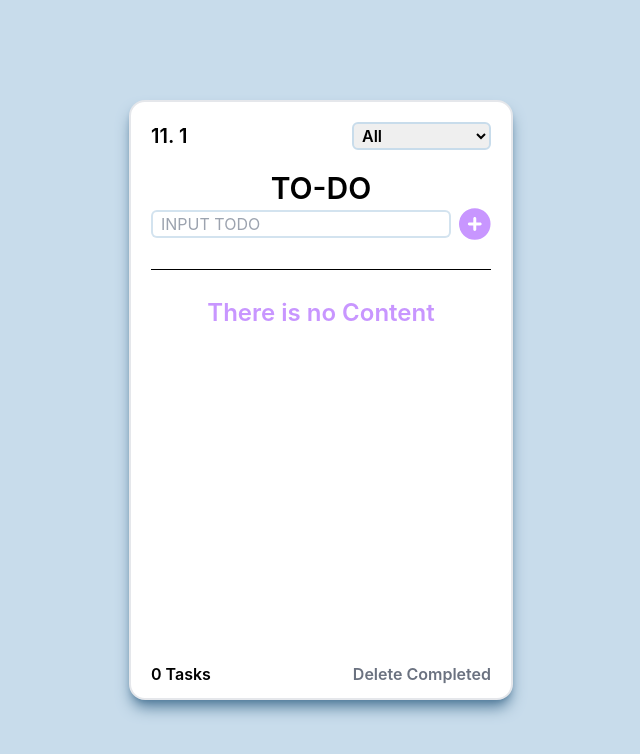
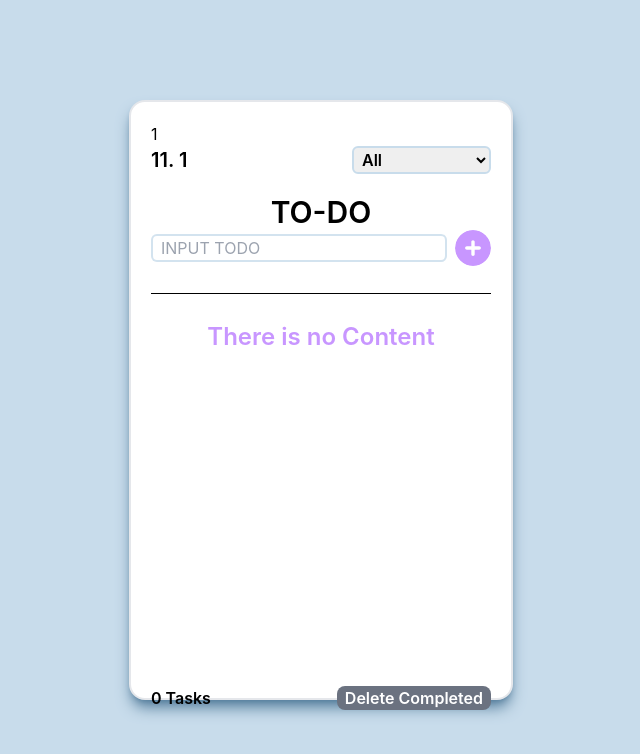
Before and after one commit to kdh3543/kitworks_study_TodoList, a React (Create React App) app: page / in a window 1280 px wide. Shown: the top 754 px of the page, without its empty margins (319-959 px from the left). Built offline with nearby package versions, Linux system fonts and the light colour scheme; data requests are answered from the project's data file.

Commit message:
fix: UI/UX 수정 & json-server test

```diff
--- /dev/null
+++ b/db.json
@@ -0,0 +1,8 @@
+{
+  "test": [
+    {
+      "id": 1,
+      "content": 123
+    }
+  ]
+}
--- a/package.json
+++ b/package.json
@@ -15,6 +15,7 @@
   },
   "scripts": {
     "start": "react-scripts start",
+    "server": "json-server --watch db.json --port 4000",
     "build": "react-scripts build",
     "test": "react-scripts test",
     "eject": "react-scripts eject"
--- a/src/App.tsx
+++ b/src/App.tsx
@@ -1,20 +1,33 @@
-import React, { Fragment } from "react";
+import React, { useEffect, useState } from "react";
 import TodoHeader from "./components/TodoHeader";
 import TodoContent from "./components/TodoContent";
 import TodoFooter from "./components/TodoFooter";
 
 function App() {
+  const [id, setId] = useState(0);
+  const url = "http://localhost:4000/test";
+  useEffect(() => {
+    fetch(url, {
+      method: "GET",
+    })
+      .then((res) => {
+        return res.json();
+      })
+      .then((data) => {
+        setId(data[0].id);
+        console.log(data);
+      });
+  }, [url]);
   return (
-    <Fragment>
     <div className="w-[100%] h-[100vh] flex justify-center items-center">
       <div className="w-[100%] xl:w-[30%] md:w-[30%] sm:w-[80%] h-[600px] border-2 bg-white p-5 rounded-2xl shadow-lg shadow-[#537c9b] relative">
+        {id}
         <TodoHeader />
         <hr className="border-1 border-black h-[5%] mt-2" />
         <TodoContent />
         <TodoFooter />
       </div>
     </div>
-    </Fragment>
   );
 }
 
--- a/src/components/TodoFooter.tsx
+++ b/src/components/TodoFooter.tsx
@@ -1,21 +1,22 @@
-import React from 'react';
-import useTodosStore from '../store/useTodosStore';
+import React from "react";
+import useTodosStore from "../store/useTodosStore";
 
 export default function TodoFooter() {
   const { todos, onDeleteCompleted } = useTodosStore();
   return (
     <div className="h-[10%] flex items-end justify-between font-semibold">
       <span>{todos.filter((v) => !v.checked).length} Tasks</span>
-      <span
-        className={`${
+      <button
+        disabled={todos.length === 0}
+        className={`px-2 text-white rounded-lg  ${
           todos.filter((v) => v.checked).length === 0
-            ? 'text-gray-500 disabled:cursor-not-allowed'
-            : 'text-red-500 cursor-pointer active:scale-90'
+            ? "bg-gray-500 cursor-not-allowed"
+            : "bg-red-500 cursor-pointer active:scale-90"
         }`}
         onClick={onDeleteCompleted}
       >
         Delete Completed
-      </span>
+      </button>
     </div>
   );
 }
--- a/src/components/TodoHeader.tsx
+++ b/src/components/TodoHeader.tsx
@@ -1,30 +1,33 @@
-import React, { useState } from 'react';
-import { FaCirclePlus } from 'react-icons/fa6';
-import useTodoValStore from '../store/useTodoValStore';
-import useTodosStore from '../store/useTodosStore';
+import React, { useState } from "react";
+import { FaCirclePlus } from "react-icons/fa6";
+import useTodoValStore from "../store/useTodoValStore";
+import useTodosStore from "../store/useTodosStore";
 
 export default function TodoHeader() {
-  const [error, setError] = useState('');
+  const [error, setError] = useState("");
 
   const { todoVal, setTodoVal, setFilterVal } = useTodoValStore();
   const { onAddTodo } = useTodosStore();
   const now = new Date();
 
-  const optionList = ['All', 'Complete', 'Not Complete'];
+  const optionList = ["All", "Complete", "Not Complete"];
 
   const setTodo = (e: React.ChangeEvent<HTMLInputElement>) => {
     const { value } = e.target;
     setTodoVal(value);
   };
 
-  const onAddTodoHandler = () => {
-    if (!todoVal) {
-      setError('there is nothing!');
+  const onAddTodoHandler = (e: React.FormEvent<HTMLFormElement>) => {
+    e.preventDefault();
+    const trimmedVal = todoVal.trim();
+    if (!trimmedVal) {
+      setError("there is nothing!");
+      setTodoVal("");
       return;
     }
-    setError('');
-    onAddTodo(todoVal);
-    setTodoVal('');
+    setError("");
+    onAddTodo(trimmedVal);
+    setTodoVal("");
   };
 
   return (
@@ -35,10 +38,16 @@ export default function TodoHeader() {
         </span>
         <select
           className="border-customBlue border-2 ml-2 rounded-md px-1 font-semibold cursor-pointer"
-          onChange={(e: React.ChangeEvent<HTMLSelectElement>) => setFilterVal(e.target.value)}
+          onChange={(e: React.ChangeEvent<HTMLSelectElement>) =>
+            setFilterVal(e.target.value)
+          }
         >
           {optionList.map((option, i) => (
-            <option value={option} key={i} className="cursor-pointer font-semibold">
+            <option
+              value={option}
+              key={i}
+              className="cursor-pointer font-semibold"
+            >
               {option}
             </option>
           ))}
@@ -48,20 +57,21 @@ export default function TodoHeader() {
       <div className="mt-5 text-3xl font-semibold text-center">
         <span>TO-DO</span>
       </div>
-      <div className="flex justify-between items-center">
+      <form
+        className="flex justify-between items-center"
+        onSubmit={(e) => onAddTodoHandler(e)}
+      >
         <input
           type="text"
           className="border-2 border-customBlue-80 w-[100%] rounded-md px-2"
           placeholder="INPUT TODO"
           value={todoVal}
           onChange={(e) => setTodo(e)}
-          onKeyDown={(e) => e.key === 'Enter' && onAddTodoHandler()}
         />
-        <FaCirclePlus
-          className="bg-white rounded-full text-4xl cursor-pointer text-customerPurple active:text-customerPurple-60 ml-2 active:scale-90"
-          onClick={onAddTodoHandler}
-        />
-      </div>
+        <button type="submit">
+          <FaCirclePlus className="bg-white rounded-full text-4xl cursor-pointer text-customerPurple active:text-customerPurple-60 ml-2 active:scale-90" />
+        </button>
+      </form>
       <p className="text-red-500">{error}</p>
     </div>
   );
--- a/src/store/useTodoValStore.ts
+++ b/src/store/useTodoValStore.ts
@@ -1,13 +1,15 @@
-import { create } from 'zustand';
+import { create } from "zustand";
 
-const useTodoValStore = create<{
+interface todoValPropsType {
   todoVal: string;
   filterVal: string;
   setTodoVal: (value: string) => void;
   setFilterVal: (value: string) => void;
-}>((set) => ({
-  todoVal: '',
-  filterVal: 'All',
+}
+
+const useTodoValStore = create<todoValPropsType>((set) => ({
+  todoVal: "",
+  filterVal: "All",
   setTodoVal: (value: string) => set({ todoVal: value }),
   setFilterVal: (value: string) => set({ filterVal: value }),
 }));
--- a/src/store/useTodosStore.ts
+++ b/src/store/useTodosStore.ts
@@ -1,22 +1,29 @@
-import { create } from 'zustand';
-import { TodosType } from '../types';
+import { create } from "zustand";
+import { TodosType } from "../types";
 
-const useTodosStore = create<{
+interface todosPropsType {
   todos: TodosType[];
   setTodos: (value: TodosType[]) => void;
   onAddTodo: (todoVal: string) => void;
   onDeleteTodo: (index: number) => void;
   onUpdateTodo: (index: number) => void;
-  onUpdateContent: (e: React.ChangeEvent<HTMLInputElement>, index: number) => void;
+  onUpdateContent: (e: string, index: number) => void;
   onDeleteCompleted: () => void;
   onChangeTodo: (index: number, type: string) => void;
-}>((set) => ({
+}
+
+const useTodosStore = create<todosPropsType>((set) => ({
   todos: [],
   setTodos: (value: TodosType[]) => set({ todos: value }),
   onAddTodo: (todoVal: string) =>
     set((state) => ({
       todos: [
-        { content: todoVal, checked: false, isEdit: false, editContent: todoVal },
+        {
+          content: todoVal,
+          checked: false,
+          isEdit: false,
+          editContent: todoVal,
+        },
         ...state.todos,
       ],
     })),
@@ -35,12 +42,12 @@ const useTodosStore = create<{
         };
       }),
     })),
-  onUpdateContent: (e: React.ChangeEvent<HTMLInputElement>, index: number) =>
+  onUpdateContent: (val: string, index: number) =>
     set((state) => ({
       todos: state.todos.map(({ editContent, ...rest }, i) => {
         return {
           ...rest,
-          editContent: i === index ? (editContent = e.target.value) : editContent,
+          editContent: i === index ? (editContent = val) : editContent,
         };
       }),
     })),
@@ -48,18 +55,21 @@ const useTodosStore = create<{
     set((state) => ({
       todos: state.todos.filter((todo) => !todo.checked),
     })),
-  onChangeTodo: (index: number, type: string) =>
+  onChangeTodo: (index: number, type: string) => {
     set((state) => ({
-      todos: state.todos.map(({ checked, isEdit, content, editContent, ...rest }, i) => {
-        return {
-          ...rest,
-          checked: type === 'check' && i === index ? !checked : checked,
-          isEdit: type === 'edit' && i === index ? !isEdit : isEdit,
-          content,
-          editContent,
-        };
-      }),
-    })),
+      todos: state.todos
+        .map(({ checked, isEdit, content, editContent, ...rest }, i) => {
+          return {
+            ...rest,
+            checked: type === "check" && i === index ? !checked : checked,
+            isEdit: type === "edit" && i === index ? !isEdit : isEdit,
+            content,
+            editContent,
+          };
+        })
+        .sort((a: any, b: any) => a.checked - b.checked),
+    }));
+  },
 }));
 
 export default useTodosStore;
```
Also changed, not shown: src/components/TodoContent.tsx (+48 -26 lines). Lines whose indentation alone changed are shown as unchanged.
